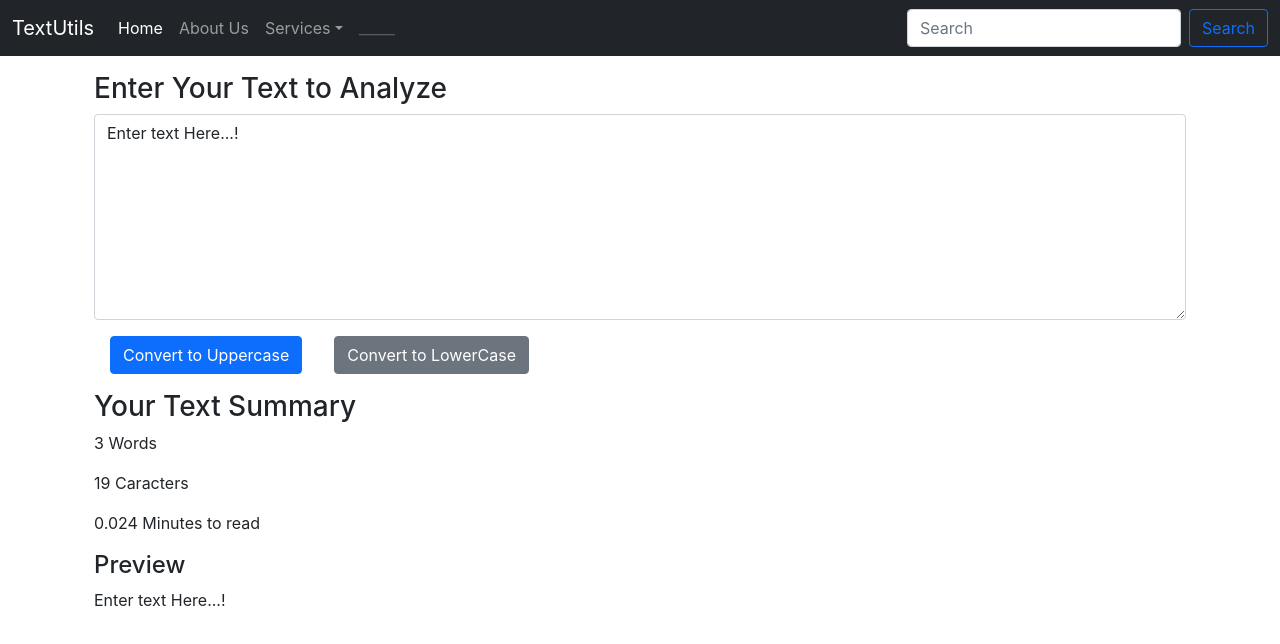
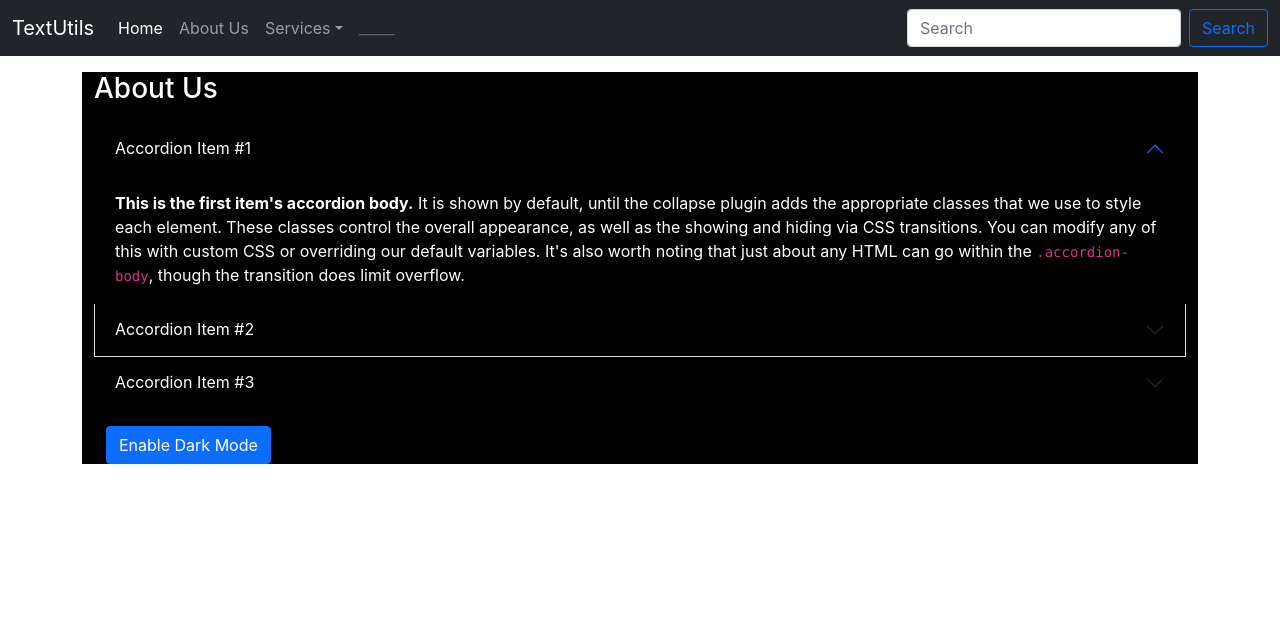
Before and after one commit to sanwalkhan/textutlis.co, a React (Create React App) app in the folder textutils/: page / in a window 1280 px wide. Shown: the top 644 px of the page. Built offline with nearby package versions, Linux system fonts and the light colour scheme.

Commit message:
about.js
Added dark mode button on the app using usestate hook

```diff
--- a/textutils/src/App.js
+++ b/textutils/src/App.js
@@ -1,15 +1,22 @@
-import './App.css';
-import Navbar from './components/Navbar';
-import TextForm from './components/textForm';
+import "./App.css";
+import About from "./components/About";
+import Navbar from "./components/Navbar";
+// import TextForm from "./components/textForm";
+// <TextForm heading="Enter Your Text to Analyze" />
+
 
 function App() {
   return (
     <div>
-      <Navbar title="TextUtils" about="About Us" Home="Home"/>
-      <div className='container my-3'>
-      <TextForm heading="Enter Your Text to Analyze"/>
+      <Navbar title="TextUtils" about="About Us" Home="Home" />
+      <div className="container my-3">
+
+
+
+
+    <About/>
       </div>
-      </div>
+    </div>
   );
 }
 
--- /dev/null
+++ b/textutils/src/components/About.js
@@ -0,0 +1,155 @@
+import React, { useState } from "react";
+
+export default function About() {
+  const [myStyle, setmyStyle] = useState({
+    color: "white",
+    backgroundColor: "black",
+  });
+  const [btntext, setbtntext] = useState("Enable Dark Mode");
+
+//   const toggleStyle = () => {
+    // if (myStyle.color === "white") {
+    //   setmyStyle({
+    //     color: "black",
+    //     backgroundColor: "white",
+    //   });
+    //   setbtntext("Enable Dark Mode");
+    // }
+    // else {
+    //   setmyStyle({
+    //     color: "white",
+    //     backgroundColor: "black",
+    //   });
+    //   setbtntext("Enacble Light Mode");
+    // }
+//   };
+
+
+
+  return (
+    <div className="container" style={myStyle}>
+      <h3 className="my-3">About Us</h3>
+      <div className="accordion" id="accordionExample">
+        <div className="accordion-item" style={myStyle}>
+          <h2 className="accordion-header" id="headingOne">
+            <button
+              className="accordion-button"
+              type="button"
+              data-bs-toggle="collapse"
+              data-bs-target="#collapseOne"
+              aria-expanded="true"
+              aria-controls="collapseOne"
+              style={myStyle}
+            >
+              Accordion Item #1
+            </button>
+          </h2>
+          <div
+            id="collapseOne"
+            className="accordion-collapse collapse show"
+            aria-labelledby="headingOne"
+            data-bs-parent="#accordionExample"
+          >
+            <div className="accordion-body" style={myStyle}>
+              <strong>This is the first item's accordion body.</strong> It is
+              shown by default, until the collapse plugin adds the appropriate
+              classes that we use to style each element. These classes control
+              the overall appearance, as well as the showing and hiding via CSS
+              transitions. You can modify any of this with custom CSS or
+              overriding our default variables. It's also worth noting that just
+              about any HTML can go within the <code>.accordion-body</code>,
+              though the transition does limit overflow.
+            </div>
+          </div>
+        </div>
+        <div className="accordion-item">
+          <h2 className="accordion-header" id="headingTwo">
+            <button
+              className="accordion-button collapsed"
+              type="button"
+              data-bs-toggle="collapse"
+              data-bs-target="#collapseTwo"
+              aria-expanded="false"
+              aria-controls="collapseTwo"
+              style={myStyle}
+            >
+              Accordion Item #2
+            </button>
+          </h2>
+          <div
+            id="collapseTwo"
+            className="accordion-collapse collapse"
+            aria-labelledby="headingTwo"
+            data-bs-parent="#accordionExample"
+          >
+            <div className="accordion-body" style={myStyle}>
+              <strong>This is the second item's accordion body.</strong> It is
+              hidden by default, until the collapse plugin adds the appropriate
+              classes that we use to style each element. These classes control
+              the overall appearance, as well as the showing and hiding via CSS
+              transitions. You can modify any of this with custom CSS or
+              overriding our default variables. It's also worth noting that just
+              about any HTML can go within the <code>.accordion-body</code>,
+              though the transition does limit overflow.
+            </div>
+          </div>
+        </div>
+        <div className="accordion-item" style={myStyle}>
+          <h2 className="accordion-header" id="headingThree">
+            <button
+              className="accordion-button collapsed"
+              type="button"
+              data-bs-toggle="collapse"
+              data-bs-target="#collapseThree"
+              aria-expanded="false"
+              aria-controls="collapseThree"
+              style={myStyle}
+            >
+              Accordion Item #3
+            </button>
+          </h2>
+          <div
+            id="collapseThree"
+            className="accordion-collapse collapse"
+            aria-labelledby="headingThree"
+            data-bs-parent="#accordionExample"
+          >
+            <div className="accordion-body" style={myStyle}>
+              <strong>This is the third item's accordion body.</strong> It is
+              hidden by default, until the collapse plugin adds the appropriate
+              classes that we use to style each element. These classes control
+              the overall appearance, as well as the showing and hiding via CSS
+              transitions. You can modify any of this with custom CSS or
+              overriding our default variables. It's also worth noting that just
+              about any HTML can go within the <code>.accordion-body</code>,
+              though the transition does limit overflow.
+            </div>
+          </div>
+        </div>
+      </div>
+
+      <div className="container my-3">
+        <button
+          type="button"
+          className="btn btn-primary"
+          onClick={()=>{ if (myStyle.color === "white") {
+            setmyStyle({
+              color: "black",
+              backgroundColor: "white",
+            });
+            setbtntext("Enable Dark Mode");
+          }
+          else {
+            setmyStyle({
+              color: "white",
+              backgroundColor: "black",
+            });
+            setbtntext("Enable Light Mode");
+          }}}
+        >
+          {btntext}
+        </button>
+      </div>
+    </div>
+  );
+}
```
